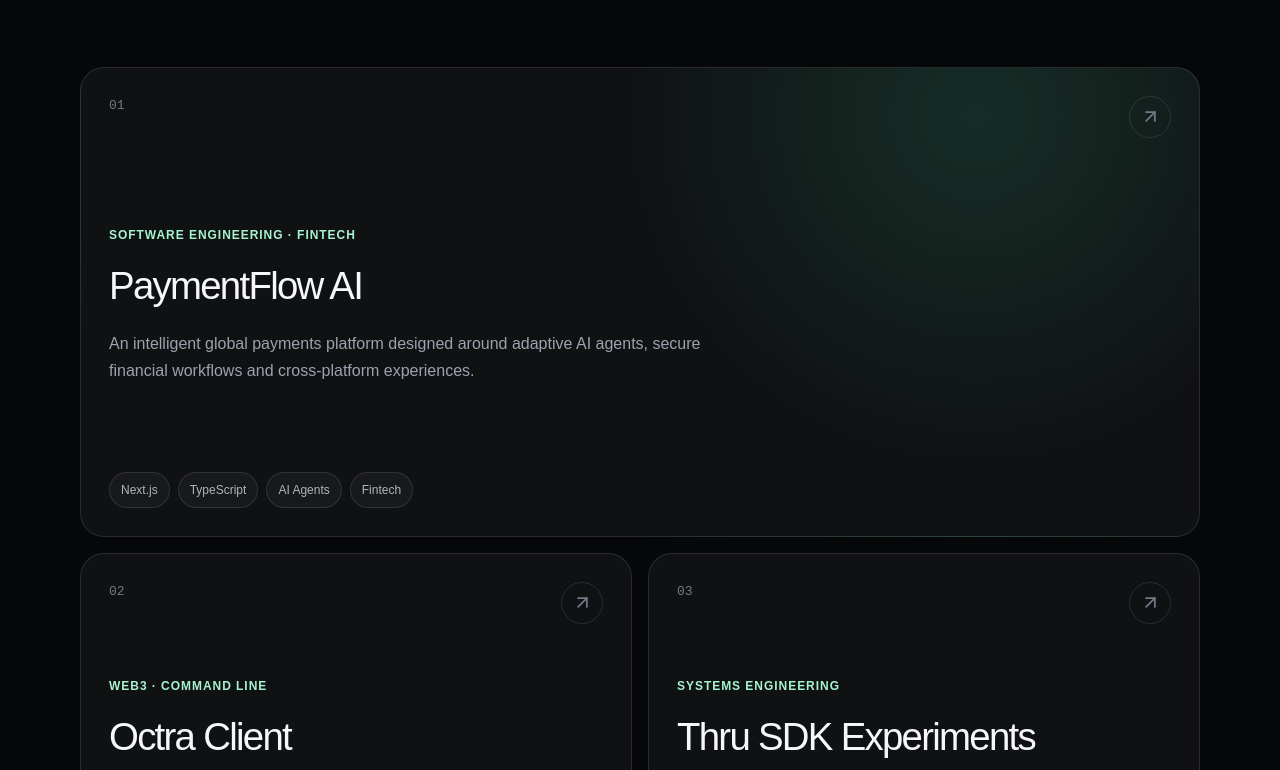
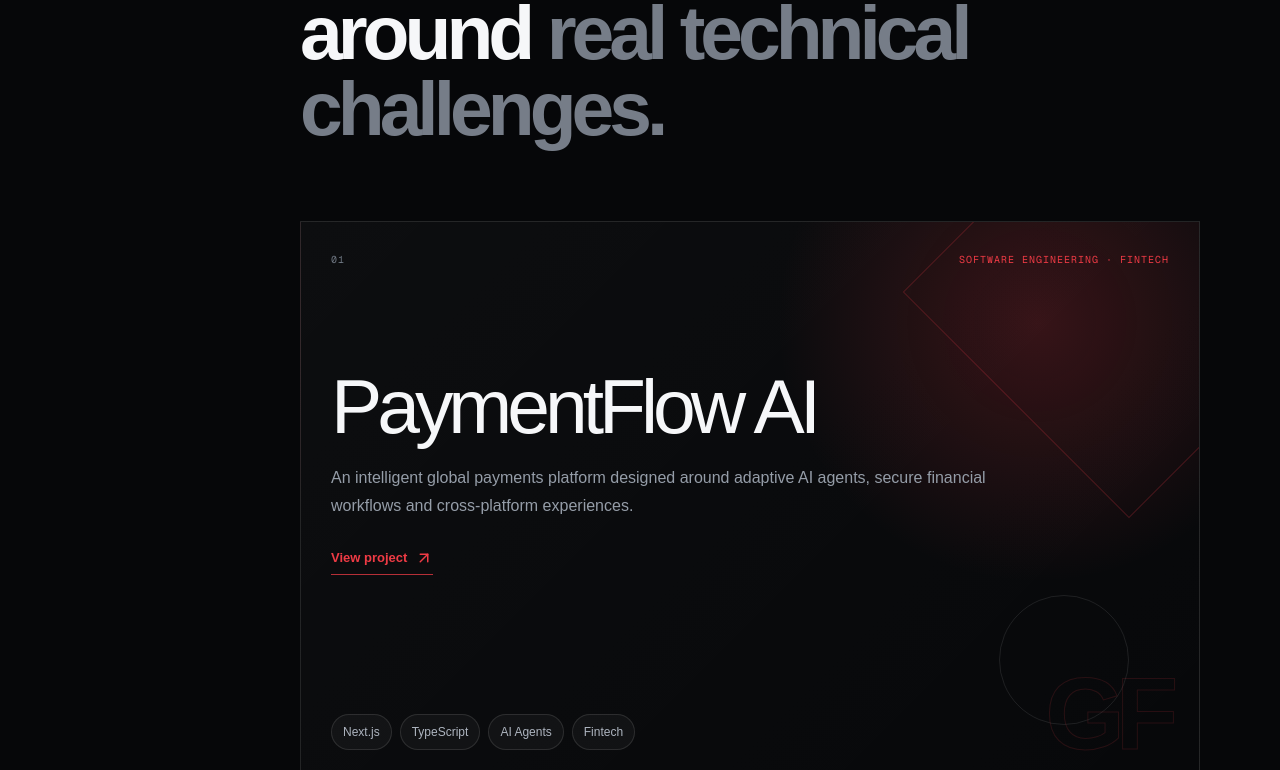
Before and after one commit to ano-nym-ous257/hoeks, a Next.js app: page / in a window 1280 px wide. Shown: the part 3470-4240 px from the top of the page. Built offline with nearby package versions, Linux system fonts and the light colour scheme.

Commit message:
feat: redesign projects as editorial case studies

```diff
--- a/src/app/globals.css
+++ b/src/app/globals.css
@@ -1173,3 +1173,201 @@ main {
     min-height: 290px;
   }
 }
+
+/* Editorial projects */
+
+.projects-section {
+  overflow: hidden;
+}
+
+.editorial-projects {
+  margin-top: 74px;
+  display: grid;
+  gap: 18px;
+}
+
+.editorial-project {
+  position: relative;
+  min-height: 430px;
+  padding: 30px;
+  display: grid;
+  grid-template-rows: auto 1fr auto;
+  border: 1px solid var(--border);
+  background:
+    linear-gradient(
+      135deg,
+      rgba(255, 255, 255, 0.022),
+      rgba(255, 255, 255, 0.008)
+    );
+  overflow: hidden;
+  transition:
+    transform 220ms ease,
+    border-color 220ms ease,
+    background 220ms ease;
+}
+
+.editorial-project:hover {
+  transform: translateY(-5px);
+  border-color: rgba(239, 59, 69, 0.5);
+  background:
+    linear-gradient(
+      135deg,
+      rgba(239, 59, 69, 0.07),
+      rgba(255, 255, 255, 0.012)
+    );
+}
+
+.editorial-project-featured {
+  min-height: 560px;
+  background:
+    radial-gradient(
+      circle at 82% 18%,
+      rgba(239, 59, 69, 0.2),
+      transparent 30%
+    ),
+    linear-gradient(
+      135deg,
+      rgba(255, 255, 255, 0.03),
+      rgba(255, 255, 255, 0.008)
+    );
+}
+
+.editorial-project-featured::before {
+  content: "";
+  position: absolute;
+  top: -90px;
+  right: -90px;
+  width: 320px;
+  height: 320px;
+  border: 1px solid rgba(239, 59, 69, 0.23);
+  transform: rotate(45deg);
+}
+
+.editorial-project-featured::after {
+  content: "";
+  position: absolute;
+  right: 70px;
+  bottom: 55px;
+  width: 130px;
+  height: 130px;
+  border: 1px solid rgba(255, 255, 255, 0.09);
+  border-radius: 50%;
+}
+
+.editorial-project-index {
+  position: relative;
+  z-index: 1;
+  display: flex;
+  justify-content: space-between;
+  gap: 20px;
+  color: #6e7681;
+  font-family: var(--font-geist-mono), monospace;
+  font-size: 10px;
+  letter-spacing: 0.1em;
+  text-transform: uppercase;
+}
+
+.editorial-project-index span:last-child {
+  color: #ef3b45;
+}
+
+.editorial-project-body {
+  position: relative;
+  z-index: 1;
+  max-width: 780px;
+  align-self: center;
+}
+
+.editorial-project-body h3 {
+  margin: 0 0 20px;
+  font-size: clamp(2.4rem, 6vw, 6rem);
+  line-height: 0.96;
+  letter-spacing: -0.065em;
+}
+
+.editorial-project:not(.editorial-project-featured)
+  .editorial-project-body
+  h3 {
+  font-size: clamp(2.2rem, 4.5vw, 4.4rem);
+}
+
+.editorial-project-body p {
+  max-width: 670px;
+  margin: 0;
+  color: #959da8;
+  font-size: 16px;
+  line-height: 1.75;
+}
+
+.editorial-project-link {
+  width: fit-content;
+  margin-top: 28px;
+  padding-bottom: 7px;
+  display: inline-flex;
+  align-items: center;
+  gap: 8px;
+  border-bottom: 1px solid rgba(239, 59, 69, 0.75);
+  color: #ef3b45;
+  font-size: 13px;
+  font-weight: 650;
+}
+
+.editorial-project-footer {
+  position: relative;
+  z-index: 1;
+  display: flex;
+  align-items: flex-end;
+  justify-content: space-between;
+  gap: 30px;
+}
+
+.editorial-project-mark {
+  color: transparent;
+  font-size: clamp(3rem, 8vw, 7rem);
+  font-weight: 800;
+  line-height: 0.7;
+  letter-spacing: -0.09em;
+  opacity: 0.16;
+  -webkit-text-stroke: 1px rgba(255, 255, 255, 0.45);
+}
+
+.editorial-project-featured .editorial-project-mark {
+  -webkit-text-stroke-color: rgba(239, 59, 69, 0.85);
+}
+
+@media (min-width: 920px) {
+  .editorial-projects {
+    grid-template-columns: repeat(2, minmax(0, 1fr));
+  }
+
+  .editorial-project-featured {
+    grid-column: 1 / -1;
+  }
+}
+
+@media (max-width: 760px) {
+  .editorial-projects {
+    margin-top: 52px;
+  }
+
+  .editorial-project,
+  .editorial-project-featured {
+    min-height: 440px;
+    padding: 23px;
+  }
+
+  .editorial-project-index {
+    align-items: flex-start;
+    flex-direction: column;
+    gap: 6px;
+  }
+
+  .editorial-project-footer {
+    align-items: flex-start;
+    flex-direction: column;
+  }
+
+  .editorial-project-mark {
+    align-self: flex-end;
+  }
+}
--- a/src/components/sections/Projects.tsx
+++ b/src/components/sections/Projects.tsx
@@ -3,46 +3,74 @@ import { projects } from "@/data/projects";
 
 export default function Projects() {
   return (
-    <section className="container section" id="projects">
-      <div className="section-heading">
-        <p>03 / Selected work</p>
-        <h2>Practical projects built around real technical problems.</h2>
+    <section
+      className="container section editorial-section projects-section"
+      id="projects"
+    >
+      <div className="editorial-section-number">03</div>
+
+      <div className="editorial-section-grid">
+        <div className="editorial-section-label">
+          <span>Selected work</span>
+          <div className="editorial-label-line" />
         </div>
 
-      <div className="projects-grid">
+        <div className="editorial-section-content">
+          <p className="editorial-overline">
+            Software · Infrastructure · Systems
+          </p>
+
+          <h2 className="editorial-section-title">
+            Practical work shaped around
+            <span> real technical challenges.</span>
+          </h2>
+
+          <div className="editorial-projects">
             {projects.map((project, index) => (
               <article
-            className={`project-card ${
-              project.featured ? "project-featured" : ""
+                className={`editorial-project ${
+                  project.featured ? "editorial-project-featured" : ""
                 }`}
                 key={project.title}
               >
-            <div className="project-top">
+                <div className="editorial-project-index">
                   <span>0{index + 1}</span>
+                  <span>{project.category}</span>
+                </div>
+
+                <div className="editorial-project-body">
+                  <div>
+                    <h3>{project.title}</h3>
+                    <p>{project.description}</p>
+                  </div>
 
                   <a
+                    className="editorial-project-link"
                     href={project.href}
                     target="_blank"
                     rel="noreferrer"
                     aria-label={`Open ${project.title}`}
                   >
-                <ArrowUpRight size={21} />
+                    View project
+                    <ArrowUpRight size={18} />
                   </a>
                 </div>
 
-            <div>
-              <p className="project-category">{project.category}</p>
-              <h3>{project.title}</h3>
-              <p>{project.description}</p>
-            </div>
-
+                <div className="editorial-project-footer">
                   <div className="tag-list">
                     {project.tags.map((tag) => (
                       <span key={tag}>{tag}</span>
                     ))}
                   </div>
+
+                  <span className="editorial-project-mark" aria-hidden="true">
+                    GF
+                  </span>
+                </div>
               </article>
             ))}
+          </div>
+        </div>
       </div>
     </section>
   );
```
Lines whose indentation alone changed are shown as unchanged.
